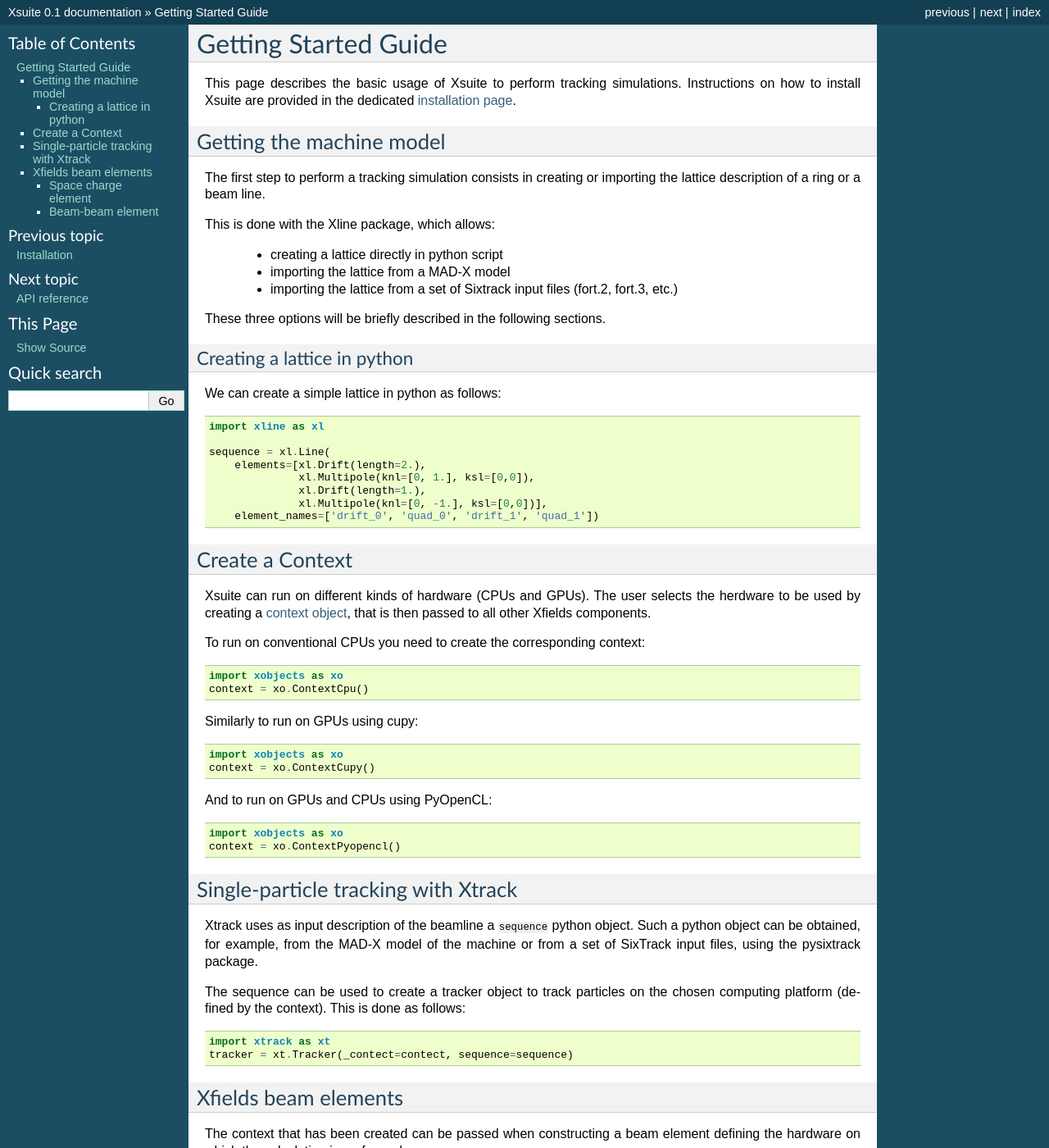
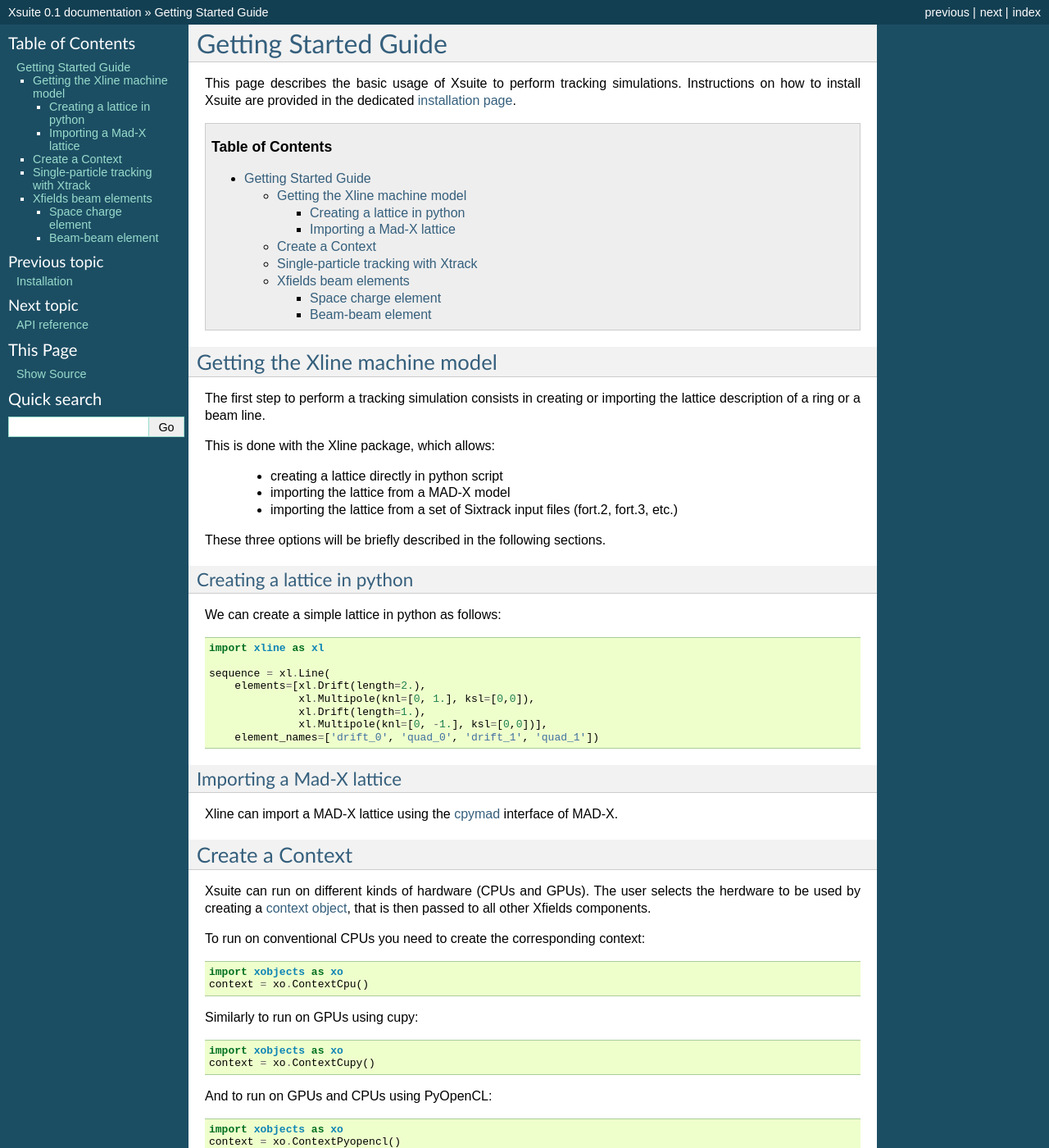
Before and after one commit to xsuite/xsuite, a Sphinx documentation site: the page built from docs/gettingstarted.rst, in a window 1280 px wide and 1400 px high. Shown: the whole window at 82% size. Built offline with Sphinx 7.4.7, drawn with Linux system fonts in a browser that asks for light colours.

Commit message:
Quick push

```diff
--- a/docs/gettingstarted.rst
+++ b/docs/gettingstarted.rst
@@ -4,8 +4,11 @@ Getting Started Guide
 This page describes the basic usage of Xsuite to perform tracking simulations.
 Instructions on how to install Xsuite are provided in the dedicated :doc:`installation page <installation>`.
 
-Getting the machine model
--------------------------
+.. contents:: Table of Contents
+    :depth: 3
+
+Getting the Xline machine model
+-------------------------------
 
 The first step to perform a tracking simulation consists in creating or importing the lattice description of a ring or a beam line.
 
@@ -32,6 +35,13 @@ We can create a simple lattice in python as follows:
                   xl.Drift(length=1.),
                   xl.Multipole(knl=[0, -1.], ksl=[0,0])],
         element_names=['drift_0', 'quad_0', 'drift_1', 'quad_1'])
+
+Importing a Mad-X lattice
+~~~~~~~~~~~~~~~~~~~~~~~~~
+
+Xline can import a MAD-X lattice using the `cpymad`_ interface of MAD-X.
+
+.. _cpymad: http://hibtc.github.io/cpymad/
 
 Create a Context
 ----------------
```
